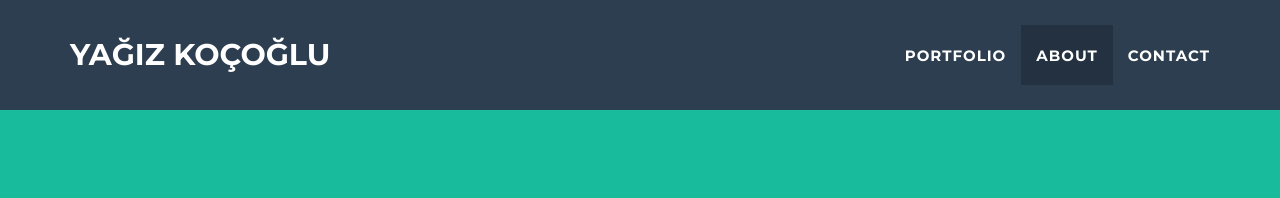
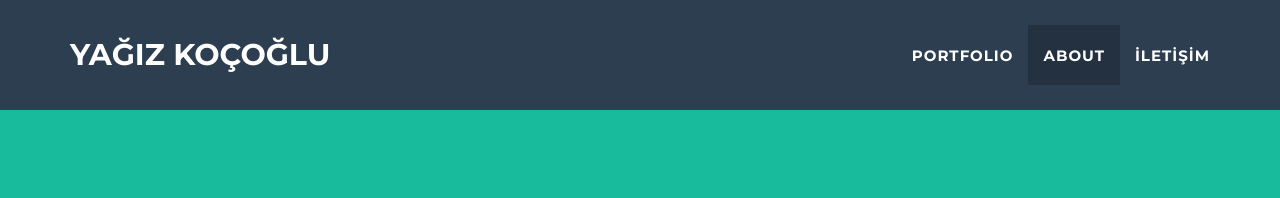
Before and after one commit to yaggy12/yagizkocoglu.github.io, a Jekyll site: the page built from _posts/2014-07-17-project-2.markdown, in a window 1280 px wide. Shown: the top 198 px of the page. Built offline with Jekyll 4.4.1, drawn with Linux system fonts in a browser that asks for light colours.

Commit message:
Update nav.html

```diff
--- a/_includes/nav.html
+++ b/_includes/nav.html
@@ -25,7 +25,7 @@
           <a href="#about">About</a>
         </li>
         <li class="page-scroll">
-          <a href="#contact">Contact</a>
+          <a href="#contact">İLETİŞİM</a>
         </li>
       </ul>
     </div>
```
